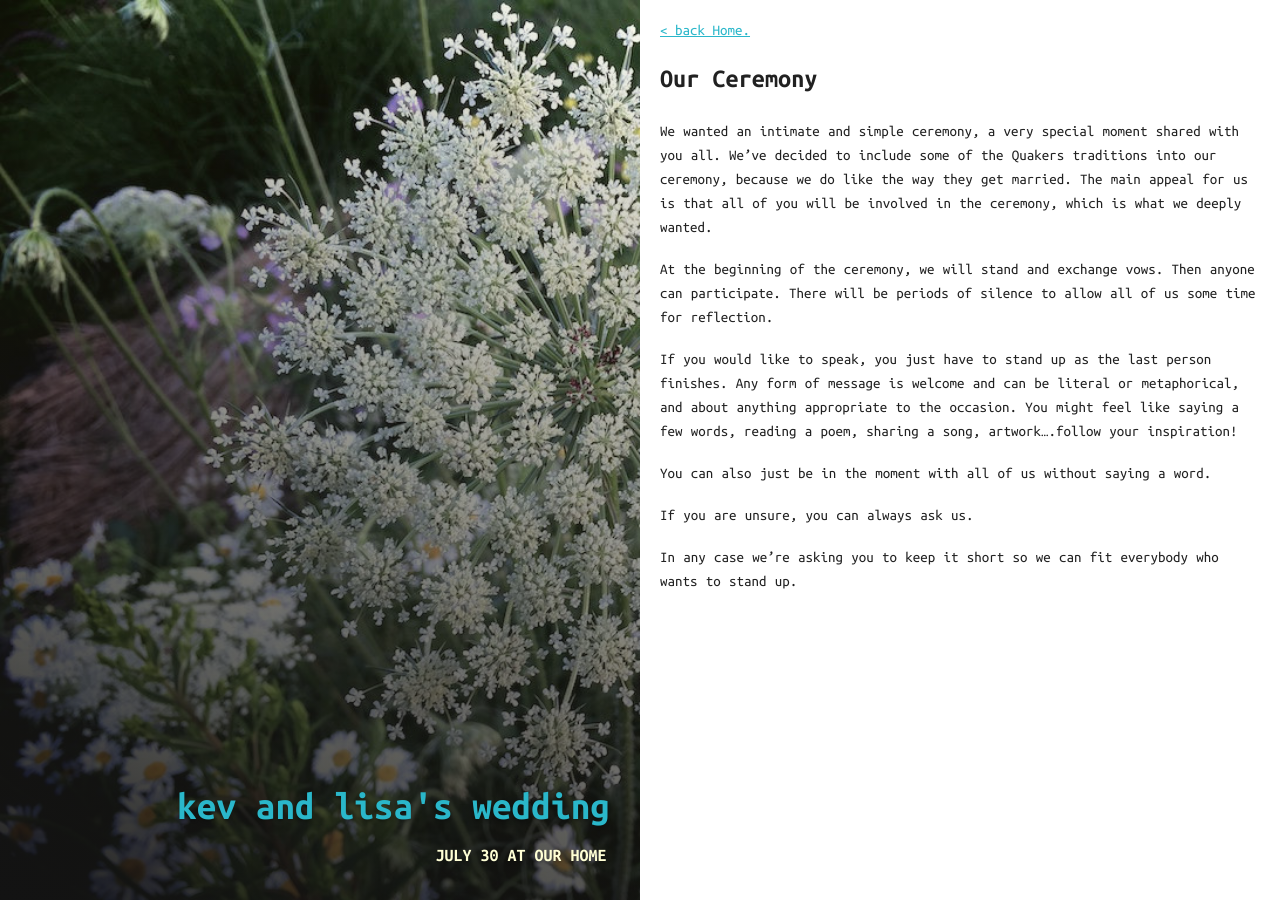
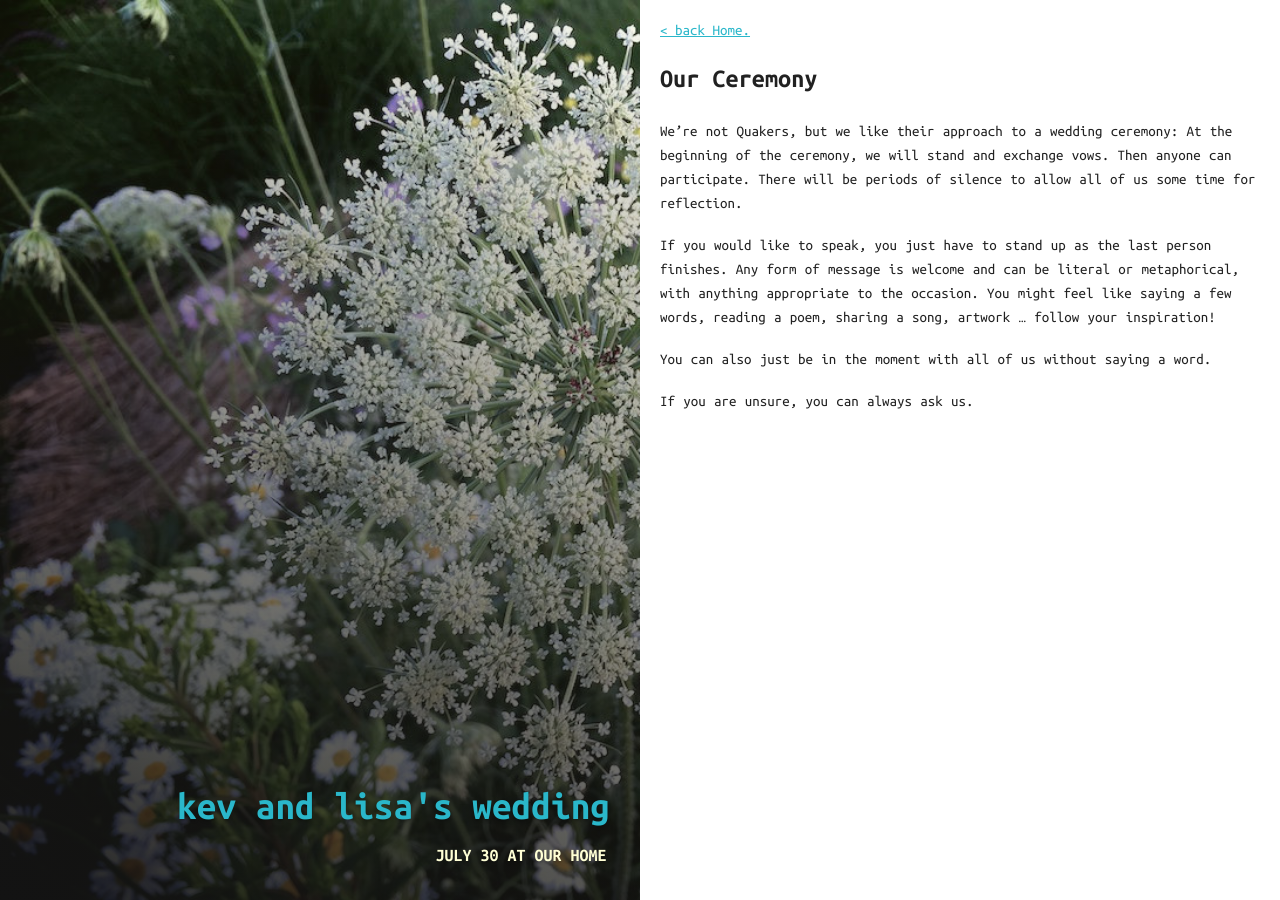
Before and after one commit to kevwalsh/carota, a Jekyll site: the page built from _posts/2016-01-04-ceremony.md, in a window 1280 px wide. Built offline with Jekyll 4.4.1, drawn with Linux system fonts in a browser that asks for light colours.

Commit message:
ceremony

```diff
--- a/_posts/2016-01-04-ceremony.md
+++ b/_posts/2016-01-04-ceremony.md
@@ -9,16 +9,11 @@ image:
   effect: grow
 ---
 
-We wanted an intimate and simple ceremony, a very special moment shared with you all.
-We've decided to include some of the Quakers traditions into our ceremony, because we do like the way they get married.
-The main appeal for us is that all of you will be involved in the ceremony, which is what we deeply wanted.
-
+We're not Quakers, but we like their approach to a wedding ceremony:
 At the beginning of the ceremony, we will stand and exchange vows. Then anyone can participate. There will be periods of silence to allow all of us some time for reflection.
 
-If you would like to speak, you just have to stand up as the last person finishes. Any form of message is welcome and can be literal or metaphorical, and about anything appropriate to the occasion. You might feel like saying a few words, reading a poem, sharing a song, artwork....follow your inspiration!
+If you would like to speak, you just have to stand up as the last person finishes. Any form of message is welcome and can be literal or metaphorical, with anything appropriate to the occasion. You might feel like saying a few words, reading a poem, sharing a song, artwork ... follow your inspiration!
 
 You can also just be in the moment with all of us without saying a word.
 
 If you are unsure, you can always ask us.
-
-In any case we're asking you to keep it short so we can fit everybody who wants to stand up.
```
